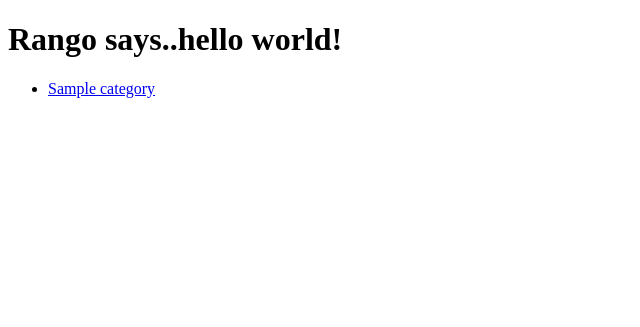
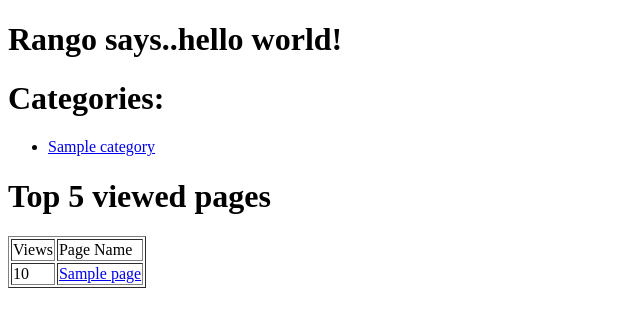
Before and after one commit to 2083596m/tangowithdjango, a Django app: template tango_with_django_project/templates/rango/index.html in a window 1280 px wide. Shown: the top 327 px of the page, without its empty margins (0-640 px from the left). Run offline with Django 3.2, Linux system fonts and the light colour scheme; the template is opened without the code that fills it: most values are stand-ins (such as "Sample title", 1, 10 or a date in 2020).

Commit message:
Completed Chapter 7 exercises

```diff
--- a/tango_with_django_project/rango/models.py
+++ b/tango_with_django_project/rango/models.py
@@ -20,6 +20,11 @@ class Page(models.Model):
     title = models.CharField(max_length=128)
     url = models.URLField()
     views = models.IntegerField(default=0)
+    slug = models.SlugField(unique = True)
+
+    def save(self, *args, **kwargs):
+        self.slug = slugify(self.title)
+        super(Page, self).save(*args, **kwargs)
 
     def __unicode__(self):
         return self.title
--- a/tango_with_django_project/templates/rango/index.html
+++ b/tango_with_django_project/templates/rango/index.html
@@ -8,6 +8,7 @@
         <h1>Rango says..hello world!</h1>
 
         {% if categories %}
+        	<h1> Categories: </h1>
             <ul>
                 {% for category in categories %}
                 <li><a href="/rango/category/{{ category.slug }}">{{ category.name }}</a></li>
@@ -17,5 +18,30 @@
             <strong>There are no categories present.</strong>
        {% endif %}
 
+       {% if pages %}
+       		<h1> Top 5 viewed pages </h1>
+       		<table border=1>
+       			<tr>
+       				<td>
+       					Views
+       				</td>
+       				<td>
+       					Page Name
+       				</td>
+       			</tr>
+                {% for page in pages %}
+                <tr>
+                <td>
+                	{{ page.views }}
+                </td>
+                <td>
+                	<a href="{{page.url}}">{{ page.title }}</a>
+                </td>
+                {% endfor %}
+            </table>
+       {% else %}
+            <strong>There are no pages present.</strong>
+       {% endif %}
+
     </body>
 </html>
```
Also changed, not shown: tango_with_django_project/populate_rango.py (+8 -4 lines), tango_with_django_project/rango/views.py (+7 -9 lines), tango_with_django_project/db.sqlite3, tango_with_django_project/rango/migrations/0004_page_slug.py (added), 3 other files.
